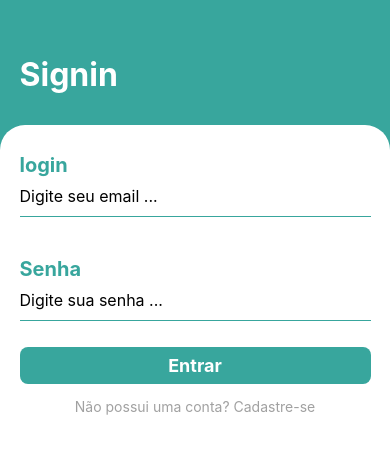
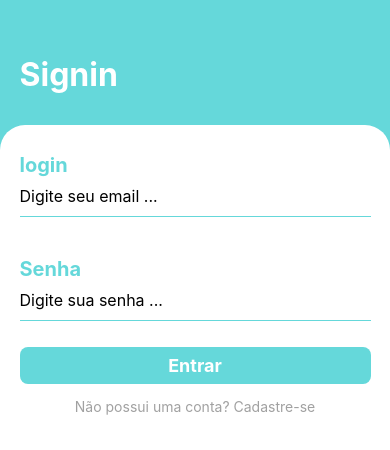
Before and after one commit to Luc45-Pereira/front-tcc, a React Native app: screen /SignIn in a window 390 px wide. Shown: the top 450 px of the page. Built offline with nearby package versions, Linux system fonts and the light colour scheme.

Commit message:
Senha censurada e cor mudada

```diff
--- a/src/pages/Signin/index.js
+++ b/src/pages/Signin/index.js
@@ -37,11 +37,13 @@ export default function Signin() {
                     onChangeText={login}/>
                 <Text style={styles.title}>Senha</Text>
                 <TextInput
-                    style={styles.input}
-                    placeholder="Digite sua senha ..."
-                    autoCorrect={false}
-                    value={senha}
-                    onChangeText={password}/>
+                style={styles.input}
+                placeholder="Digite sua senha ..."
+                autoCorrect={false}
+                value={senha}
+                onChangeText={password}
+                secureTextEntry={true} // Isso mascara a entrada da senha
+            />
 
                 <TouchableOpacity style={styles.button} onPress={handleLogin}>
                     <Text style={styles.buttonText}>Entrar</Text>
@@ -51,14 +53,17 @@ export default function Signin() {
                     <Text style={styles.registerText}>Não possui uma conta? Cadastre-se</Text>
                 </TouchableOpacity>
             </Animatable.View>
+
         </View>
     );
+
 }
+
 
 const styles = StyleSheet.create({
     container: {
         flex: 1,
-        backgroundColor: "#38A69D",
+        backgroundColor: "#65D8DA",
     },
     containerHeader: {
         marginTop: '14%',
@@ -80,7 +85,7 @@ const styles = StyleSheet.create({
     },
     title: {
         fontSize: 20,
-        color: "#38A69D",
+        color: "#65D8DA",
         fontWeight: "bold",
         marginTop: 28,
     },
@@ -89,10 +94,10 @@ const styles = StyleSheet.create({
         height: 40,
         marginBottom: 12,
         fontSize: 16,
-        borderColor: "#38A69D",
+        borderColor: "#65D8DA",
     },
     button: {
-        backgroundColor: "#38A69D",
+        backgroundColor: "#65D8DA",
         width: '100%',
         marginTop: 14,
         borderRadius: 8,
```
